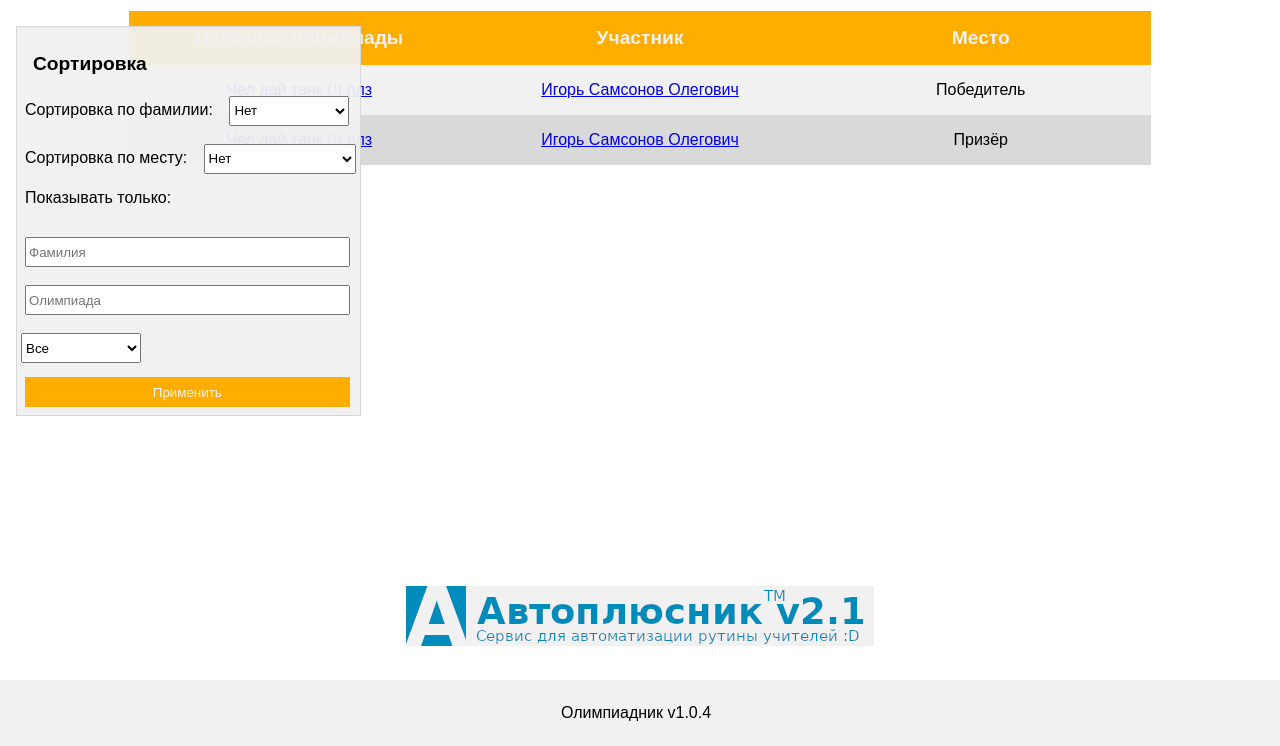
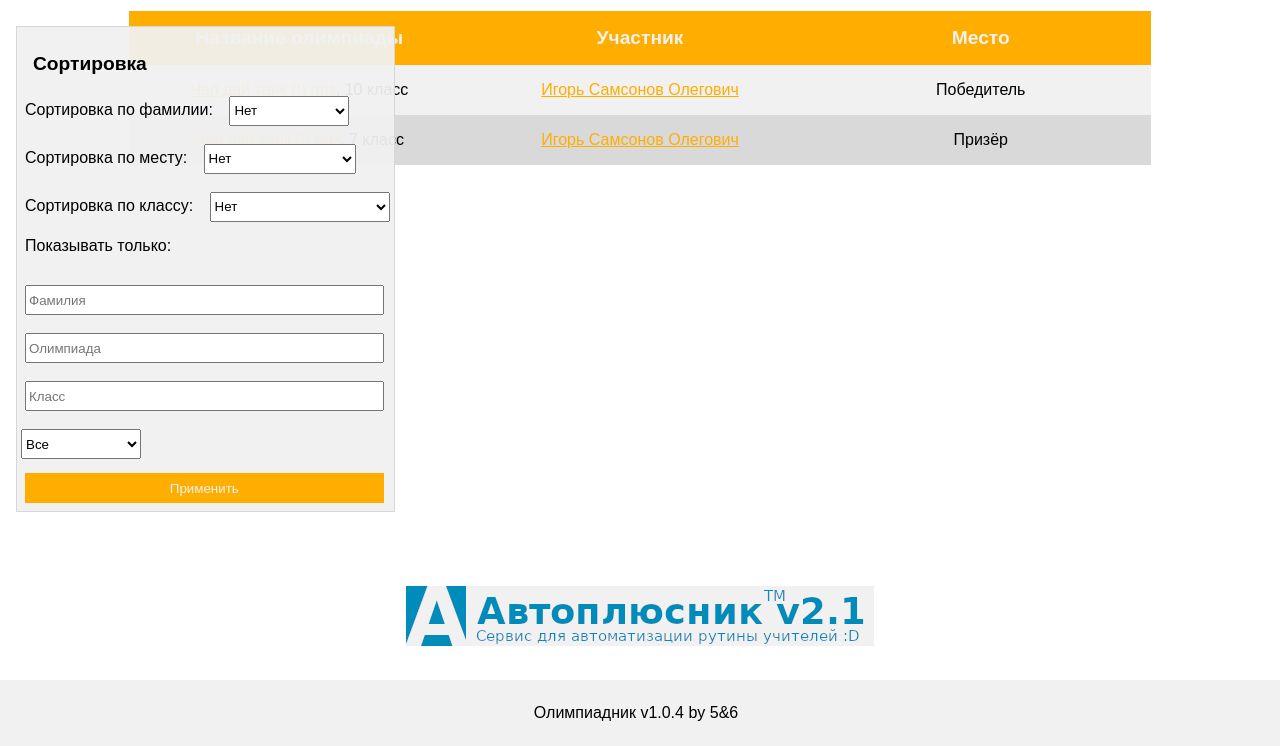
Before and after one commit to Minuta18/SilaederOlimpiads, a Flask app: page /admin/olimp_list/ in a window 1280 px wide. Shown: the part 54-800 px from the top of the page. Run offline with Flask 3, Linux system fonts and the light colour scheme; a user stored in the database is signed in.

Commit message:
Added klasses for usr_olimp

```diff
--- a/Admin/Models.py
+++ b/Admin/Models.py
@@ -1,3 +1,4 @@
+import datetime
 from Init import db
 
 class Olimp(db.Model):
@@ -10,5 +11,8 @@ class Olimp(db.Model):
     points_for_prize = db.Column(db.SmallInteger)
     points_for_member = db.Column(db.SmallInteger)
 
+    created_at = db.Column(db.DateTime, default=datetime.datetime.now())
+    updated_at = db.Column(db.DateTime, default=datetime.datetime.now())
+
     def repr(self):
         return '<Olimp %r>' % (self.id)
--- a/Admin/Views.py
+++ b/Admin/Views.py
@@ -69,8 +69,9 @@ def list_olimps(): # TODO: rewrite in C
         else:
             place = 'Участник'
         dicted_olimps.append({
+            'id': int(olimp.olimp_id),
             'name': str(Olimp.query.get(olimp.olimp_id).name),
-            'id': int(olimp.olimp_id),
+            'klass': int(olimp.olimp_klass),
             'user': str(f'{Usr.name} {Usr.last_name} {Usr.middle_name}'),
             'user_id': int(f'{Usr.id}'),
             'place': str(place),
@@ -83,6 +84,9 @@ def list_olimps(): # TODO: rewrite in C
         if request.form.get('oli_name') != '':
             oli = request.form.get('oli_name').lower()
             dicted_olimps = [olimp for olimp in dicted_olimps if oli.lower() in olimp['name'].lower()]
+        if request.form.get('oli_klass') != '':
+            kls = request.form.get('oli_klass').lower()
+            dicted_olimps = [olimp for olimp in dicted_olimps if int(kls) == olimp['klass']]
         if request.form.get('filtering') != 0:
             val = int(request.form.get('filtering'))
             if val == 1:
@@ -101,6 +105,11 @@ def list_olimps(): # TODO: rewrite in C
                 dicted_olimps.sort(key=lambda olimp: olimp['place'])
             else:
                 dicted_olimps.sort(key=lambda olimp: olimp['place'], reverse=True)
+        elif request.form.get('sorting3') != '0':
+            if request.form.get('sorting3') == '1':
+                dicted_olimps.sort(key=lambda olimp: olimp['klass'])
+            else:
+                dicted_olimps.sort(key=lambda olimp: olimp['klass'], reverse=True)
     return render_template(
         'admin/List.html',
         usr=current_user,
--- a/Auth/Models.py
+++ b/Auth/Models.py
@@ -1,3 +1,5 @@
+import datetime
+
 from Init import db
 from flask_login import UserMixin
 
@@ -14,5 +16,8 @@ class User(UserMixin, db.Model):
     points = db.Column(db.Integer)
     # token = db.Column(db.String(255))
 
+    created_at = db.Column(db.DateTime, default=datetime.datetime.now())
+    updated_at = db.Column(db.DateTime, default=datetime.datetime.now())
+
     def __repr__(self):
         return '<User %r>' % (self.nickname)
--- a/Auth/Views.py
+++ b/Auth/Views.py
@@ -1,3 +1,4 @@
+import datetime
 from functools import wraps
 from werkzeug.security import generate_password_hash, check_password_hash
 from flask import Flask, render_template, request, redirect
@@ -114,6 +115,7 @@ def edit():
             else:
                 return render_template('olimp/Edit.html', usr=cuser, code=3, defaultOpen=2, is_admin=is_admin())
 
+        cuser.updated_at = datetime.datetime.now()
         db.session.commit()
 
     return render_template('olimp/Edit.html', usr=cuser, code=0, defaultOpen=1, is_admin=is_admin())
--- a/templates/admin/List.html
+++ b/templates/admin/List.html
@@ -28,9 +28,16 @@
                 <option value="1">Сначала победители</option>
                 <option value="2">Сначала участники</option>
             </select><br>
+            <label for="sorting3" class="text">Сортировка по классу:</label>
+            <select name="sorting3">
+                <option value="0" selected>Нет</option>
+                <option value="1">От меньшего к большему</option>
+                <option value="2">От большего к меньшему</option>
+            </select><br>
             <label clas="text">Показывать только:</label><br>
             <input type="text" placeholder="Фамилия" name="usr_name"><br>
             <input type="text" placeholder="Олимпиада" name="oli_name"><br>
+            <input type="text" placeholder="Класс" name="oli_klass"><br>
             <select name="filtering">
                 <option value="0" selected>Все</option>
                 <option value="1">Победители</option>
@@ -53,8 +60,8 @@
             <tbody>
                 {% for olimp in olimps %}
                     <tr>
-                        <td><a href="/olimp/{{ olimp.id }}/">{{ olimp.name }}</a></td>
-                        <td><a href="/user/{{ olimp.user_id }}">{{ olimp.user }}</a></td>
+                        <td><a href="/olimp/{{ olimp.id }}/" class="accent">{{ olimp.name }}</a>, {{ olimp.klass }} класс</td>
+                        <td><a href="/user/{{ olimp.user_id }}" class="accent">{{ olimp.user }}</a></td>
                         <td>{{ olimp.place }}</td>
                     </tr>
                 {% endfor %}
--- a/templates/init/Base.html
+++ b/templates/init/Base.html
@@ -35,7 +35,7 @@
         </div>
 
         <div class="footer">
-            <p class="text">Олимпиадник v1.0.4</p>
+            <p class="text">Олимпиадник v1.0.4 by 5&6</p>
         </div>
     </body>
 </html>
--- a/templates/olimp/Add.html
+++ b/templates/olimp/Add.html
@@ -72,6 +72,10 @@
 
             <label for="date" class="text">Дата написания:</label>
             <input type="date" placeholder="дата написания" value="15-06-2023" name="date" required>
+
+            <label for="klass" class="text">Класс, за который была написанна олимпиада</label>
+            <input name="klass" type="number" placeholder="класс" min="1" max="11" required>
+
             <div style="text-align: start;">
                 <span class="inline"><label for="place" class="text">Место:</label></span>
                 <select name="place">
--- a/templates/olimp/Edit.html
+++ b/templates/olimp/Edit.html
@@ -26,12 +26,12 @@
 {% block navbar %}
     <div class="navbar">
         <a href="/">Олимпиадник</a>
-        <a href="/add" class="active">Добавить олимпиаду</a>
+        <a href="/add">Добавить олимпиаду</a>
         <a href="/leaderboard">Таблица лидеров</a>
         {% if is_admin %}
             <a href="/admin">Панель администратора</a>
         {% endif %}
-        <a href="/user/{{ usr.id }}" style="float: right">Мой аккаунт</a>
+        <a href="/user/{{ usr.id }}" class="active" style="float: right">Мой аккаунт</a>
     </div>
 {% endblock %}
 
```
Also changed, not shown: Olimp/Models.py (+6 -1 lines), Olimp/Views.py (+5 -2 lines), Init/app.db.
